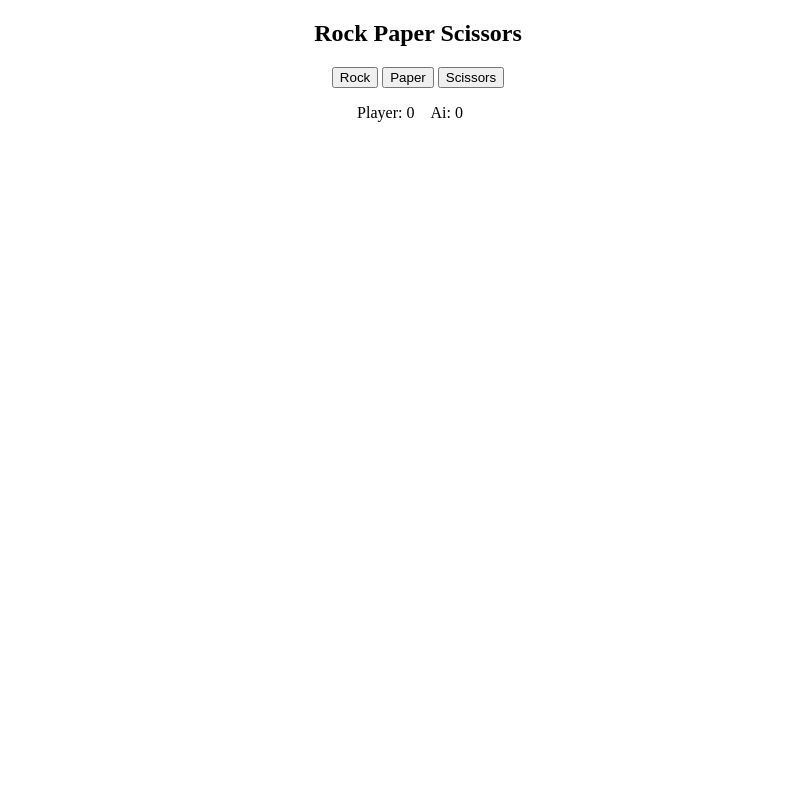
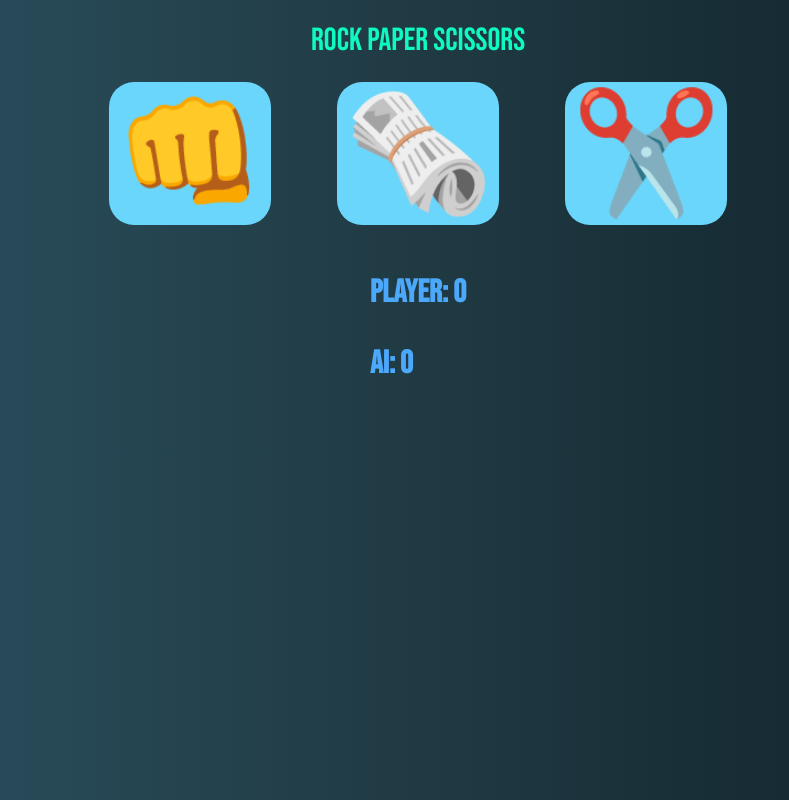
Before and after one commit to Dubfiire/Rock-Paper-Scissors, a plain HTML site: page index.html in a window 1280 px wide. Shown: the whole page, without its empty margins (222-1011 px from the left). Drawn offline with Linux system fonts and the light colour scheme.

Commit message:
index.html

```diff
--- a/index.html
+++ b/index.html
@@ -5,13 +5,19 @@
     <meta name="viewport" content="width=device-width, initial-scale=1.0" />
     <title>Document</title>
     <link rel="stylesheet" href="style.css" />
+    <link rel="preconnect" href="https://fonts.googleapis.com" />
+    <link rel="preconnect" href="https://fonts.gstatic.com" crossorigin />
+    <link
+      href="https://fonts.googleapis.com/css2?family=Bebas+Neue&display=swap"
+      rel="stylesheet"
+    />
   </head>
   <body>
+    <h1 class="header">Rock Paper Scissors</h1>
     <nav class="choices">
-      <h1 class="header">Rock Paper Scissors</h1>
-      <button onclick="playGame('Rock')">Rock</button>
-      <button onclick="playGame('Paper')">Paper</button>
-      <button onclick="playGame('Scissors')">Scissors</button>
+      <button onclick="playGame('Rock')">👊</button>
+      <button onclick="playGame('Paper')">🗞️</button>
+      <button onclick="playGame('Scissors')">✂️</button>
     </nav>
     <section class="scoredisplay">
       <p class="playerDisplay">Player: 0</p>
@@ -19,7 +25,7 @@
       <p class="finalresult"></p>
     </section>
     <footer class="winnerdeclare">
-        <h2 id="win/lose"></h2>
+      <h2 id="win/lose"></h2>
     </footer>
     <script src="client.js"></script>
   </body>
--- a/style.css
+++ b/style.css
@@ -1,14 +1,47 @@
-.choices{
-    display: block;
-    text-align: center;
+body {
+  font-family: "Bebas Neue", sans-serif;
+  font-weight: bold;
+  margin: 0;
+  display: flex;
+  flex-direction: column;
+  justify-content: center;
+  align-items: center;
+  background: #0f2027; /* fallback for old browsers */
+  background: -webkit-linear-gradient(
+    to right,
+    #2c5364,
+    #203a43,
+    #0f2027
+  ); /* Chrome 10-25, Safari 5.1-6 */
+  background: linear-gradient(
+    to right,
+    #2c5364,
+    #203a43,
+    #0f2027
+  ); /* W3C, IE 10+/ Edge, Firefox 16+, Chrome 26+, Opera 12+, Safari 7+ */
 }
-.scoredisplay{
-    display: flex;
-    justify-content: center;
-    gap: 1em;
+.header {
+  font-weight: 400;
+  font-style: normal;
+  color: #0ff9c2;
 }
-.winnerdeclare{
-    display: flex;
-    justify-content: center;
-    font-size: 2em;
+.choices {
+  margin-bottom: 1rem;
 }
+.choices button {
+  font-size: 7.5rem;
+  margin: 0 2rem;
+  background-color: #6ad6fb;
+  border-radius: 25px;
+  border-color: black;
+  border: 50px;
+}
+.scoredisplay {
+  font-size: 2rem;
+  gap: 2rem;
+  color: #4ca8fa;
+}
+.winnerdeclare {
+  font-size: 2rem;
+  color: #4ca8fa;
+}
```
